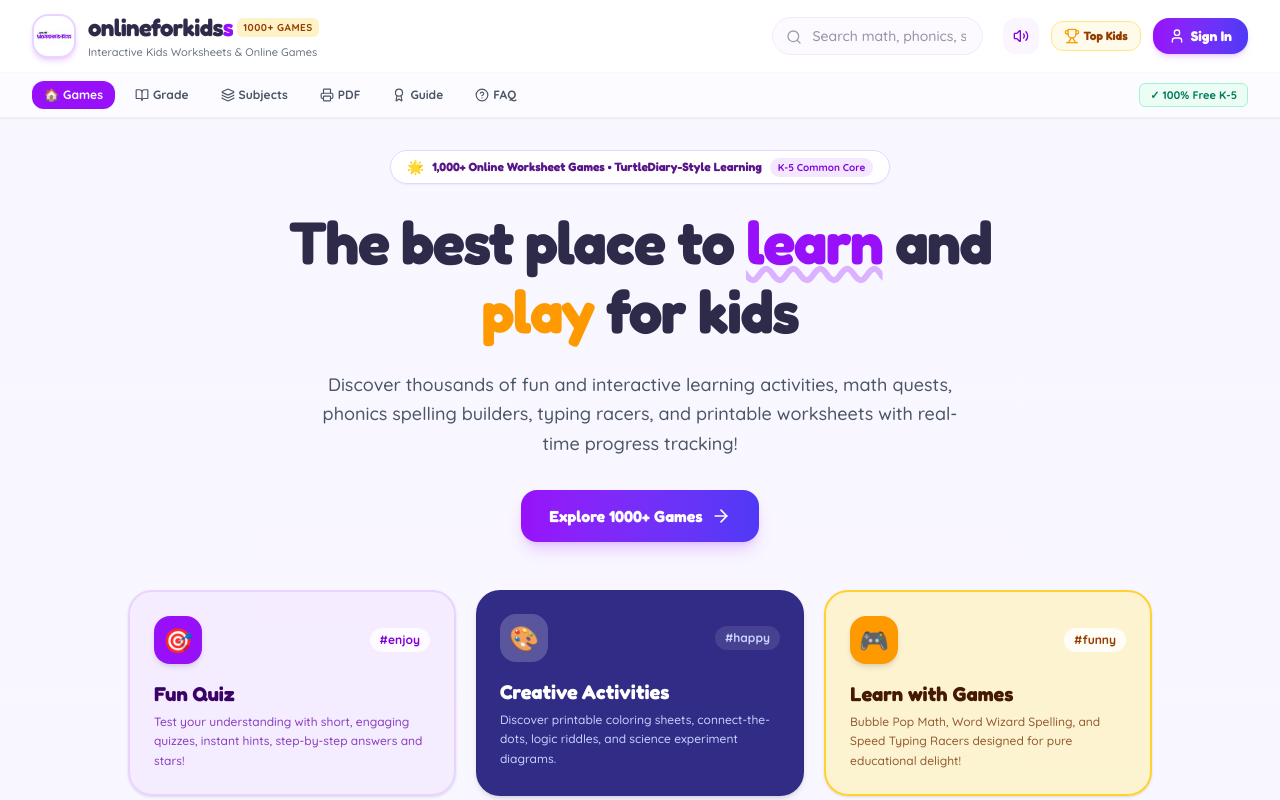
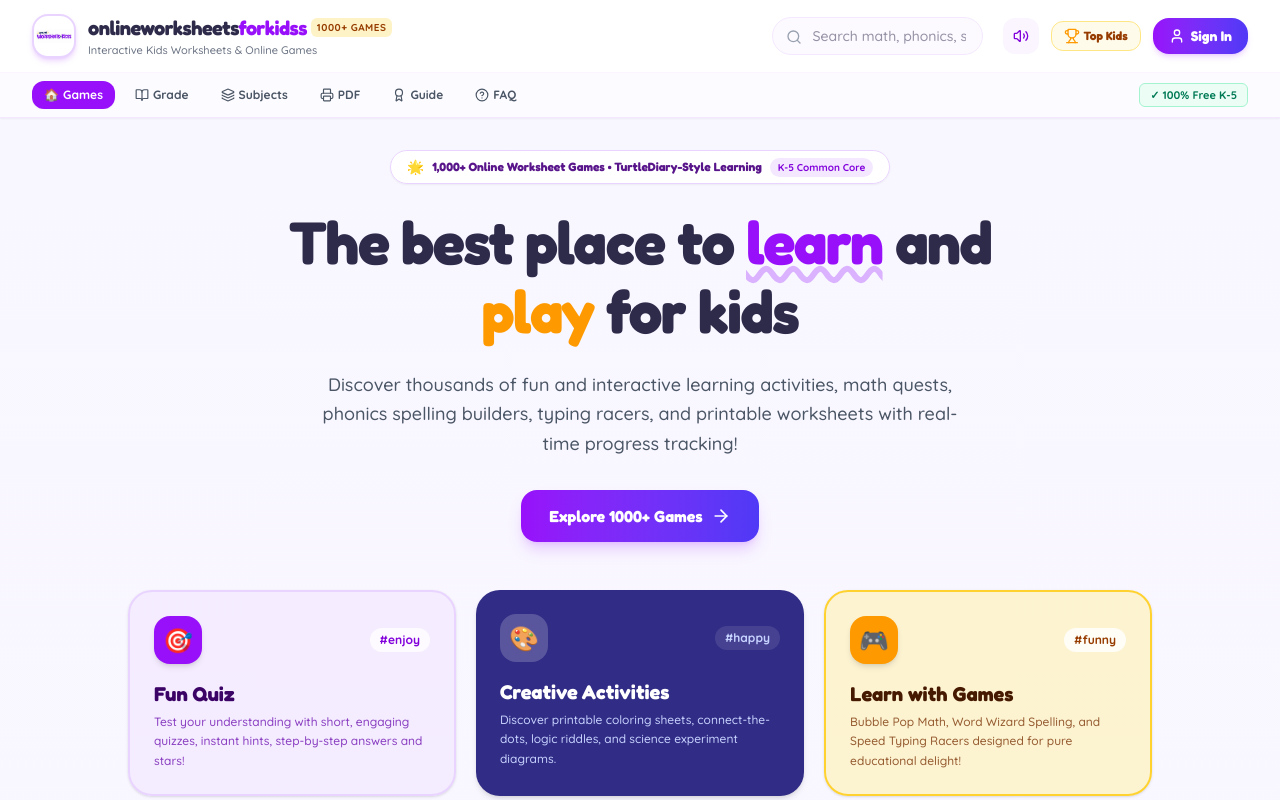
Before and after one commit to sushant160404/onlineworksheetsforkidss, a React (Vite) app in the folder frontend/: page / in a window 1280 px wide. Shown: the top 800 px of the page. Built offline with nearby package versions, Linux system fonts and the light colour scheme; no server answers.

Commit message:
logo resolve

```diff
--- a/frontend/src/components/Navbar.tsx
+++ b/frontend/src/components/Navbar.tsx
@@ -58,10 +58,9 @@ export const Navbar: React.FC<NavbarProps> = ({
           </div>
           <div className="min-w-0 flex-1">
             <div className="flex items-center gap-1 flex-wrap">
-              <span className="text-sm sm:text-lg md:text-2xl font-black tracking-tight text-[#2D2A4A] font-['Fredoka',sans-serif] truncate">
-                online<span className="hidden xs:inline">worksheets</span><span className="hidden sm:inline">forki</span>ds<span className="text-purple-600 hidden sm:inline">s</span>
+              <span className="text-sm sm:text-base md:text-lg lg:text-xl font-black tracking-tight text-[#2D2A4A] font-['Fredoka',sans-serif] whitespace-nowrap">
+                onlineworksheets<span className="text-purple-600">forkidss</span>
               </span>
-              <span className="text-purple-600 sm:hidden">forkidss</span>
               <span className="bg-amber-100 text-amber-800 text-[8px] sm:text-[10px] font-black px-1 sm:px-1.5 py-0.5 rounded-md uppercase tracking-wider flex-shrink-0">
                 1000+ Games
               </span>
```
